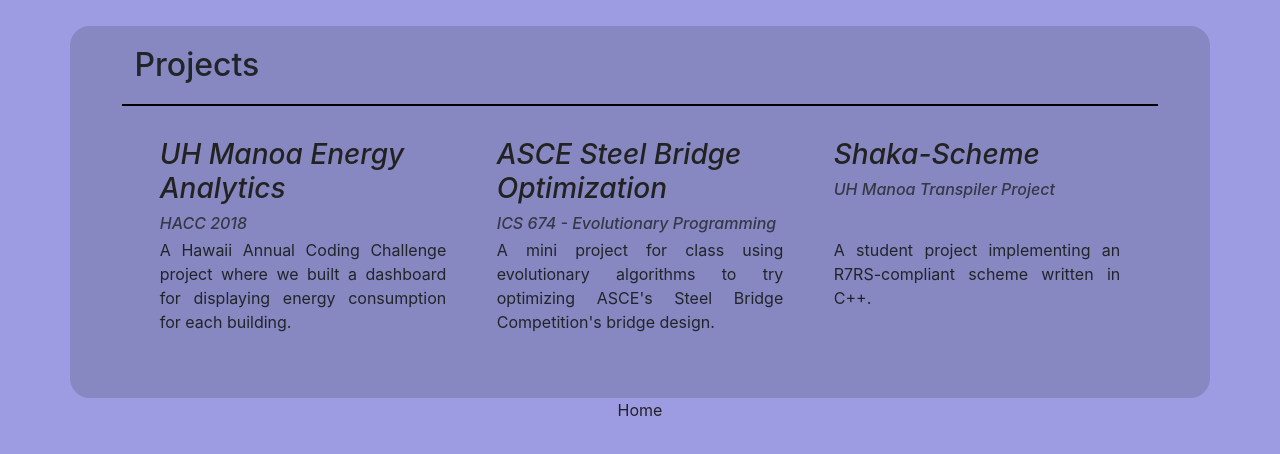
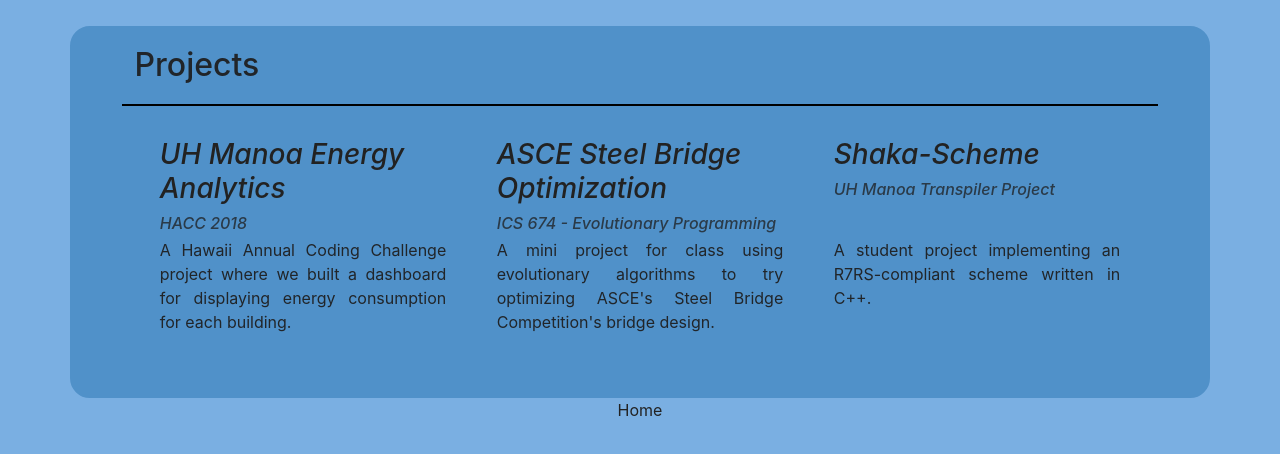
Before and after one commit to lihongman/lihongman.github.io, a plain HTML site: page projects/index.html in a window 1280 px wide. Drawn offline with nearby package versions, Linux system fonts and the light colour scheme.

Commit message:
Changed colour to a bit more blueish

```diff
--- a/index.css
+++ b/index.css
@@ -1,5 +1,5 @@
 #header {
-  background-color: #9D9CE2;
+  background-color: #7AAFE2;
   padding: 1%;
 }
 
@@ -7,18 +7,18 @@
   border-style: solid;
   border-width: 10px;
   border-radius: 20px;
-  border-color: #8787C1;
+  border-color: #5091C9;
 }
 
 #sidebar {
-  background-color: #8787C1;
+  background-color: #5091C9;
   text-align: center;
   padding-top: 5%;
   padding-bottom: 5%;
 }
 
 #mainbody {
-  background-color: #8787C1;
+  background-color: #5091C9;
   padding-left: 10%;
   padding-right: 10%;
   padding-top: 10%;
@@ -43,7 +43,7 @@
 
 html, body {
   height: 100%;
-  background-color: #9D9CE2;
+  background-color: #7AAFE2;
   display: flex;
   flex-direction: column;
 }
--- a/projects/index.css
+++ b/projects/index.css
@@ -1,5 +1,5 @@
 #header {
-  background-color: #9D9CE2;
+  background-color: #7AAFE2;
   padding: 1%;
 }
 
@@ -7,11 +7,11 @@
   border-style: solid;
   border-width: 10px;
   border-radius: 20px;
-  border-color: #8787C1;
+  border-color: #5091C9;
 }
 
 .row {
-  background-color: #8787C1;
+  background-color: #5091C9;
   padding-left: 5%;
   padding-right: 5%;
   padding-top: 1%;
@@ -45,7 +45,7 @@ a.darklink:hover {
 
 html, body {
   height: 100%;
-  background-color: #9D9CE2;
+  background-color: #7AAFE2;
   display: flex;
   flex-direction: column;
 }
--- a/projects/index.html
+++ b/projects/index.html
@@ -10,7 +10,7 @@
 <body>
   <div id="header">
   </div>
-  <div id="body" class="container" style="background-color: #8787C1;">
+  <div id="body" class="container" style="background-color: #5091C9;">
     <div class="row">
       <h2>Projects</h2>
     </div>
```
